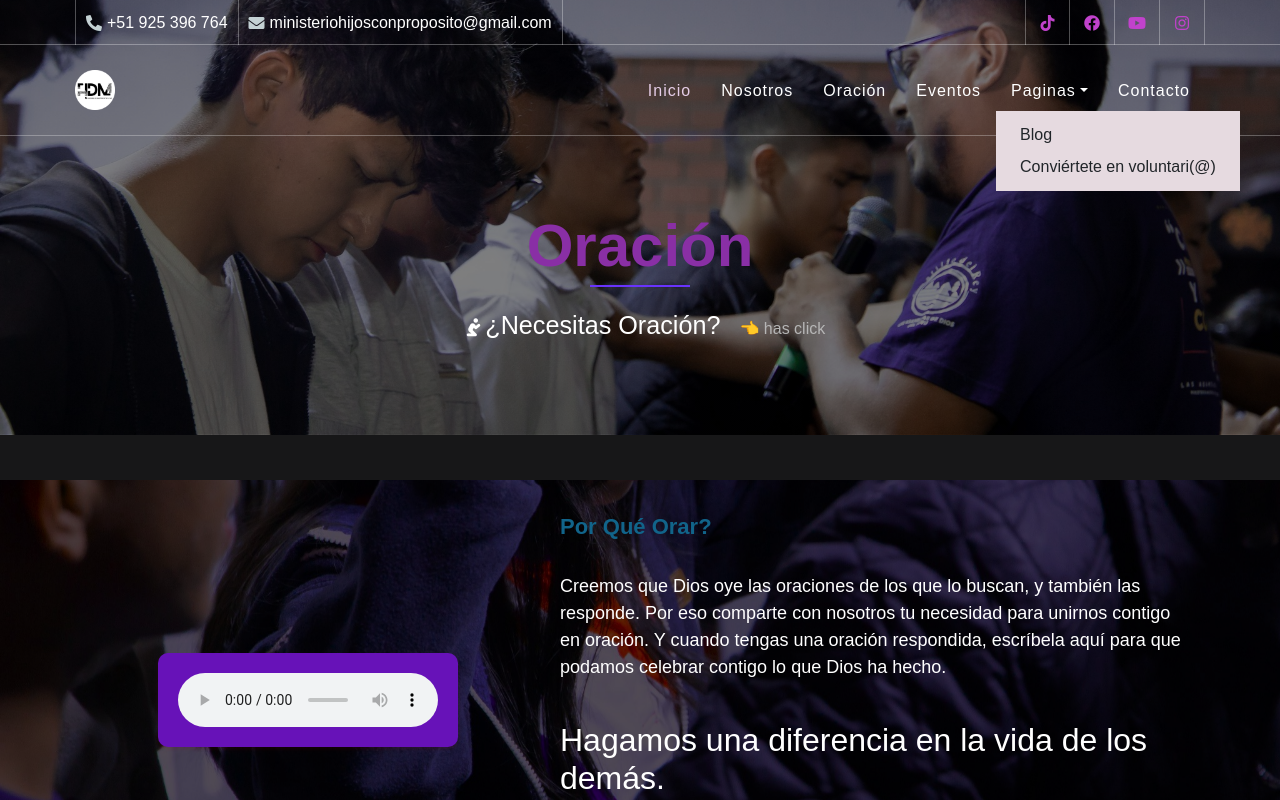
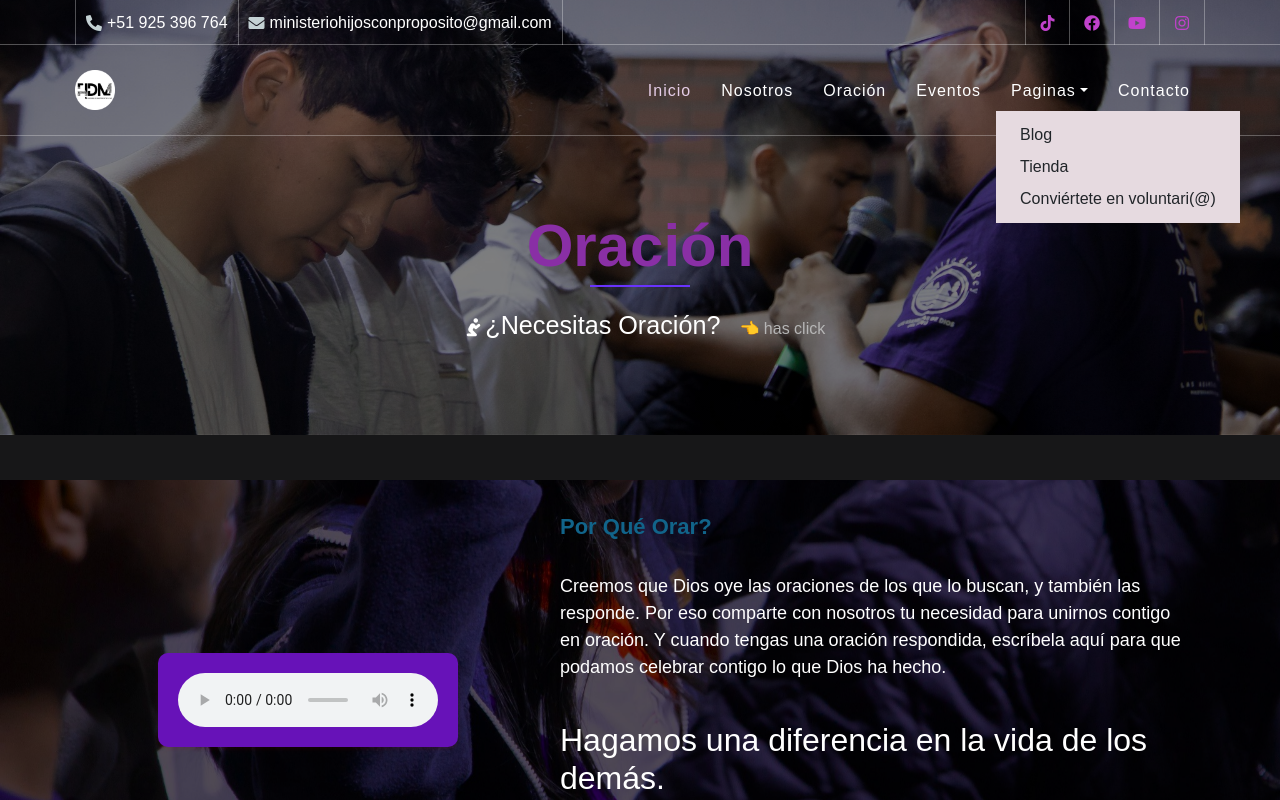
Before and after one commit to HDM-Ayacucho/HDM-Ayacucho.github.io, a plain HTML site: page oracion.html in a window 1280 px wide. Both pictures are taken after a click on the link "Paginas". Shown: the top 800 px of the page. Drawn offline with nearby package versions, Linux system fonts and the light colour scheme.

Commit message:
Update oracion.html

```diff
--- a/oracion.html
+++ b/oracion.html
@@ -99,7 +99,7 @@
                         <a href="#" class="nav-link dropdown-toggle" data-toggle="dropdown">Paginas</a>
                         <div class="dropdown-menu">
                             <a href="https://draft.blogger.com/profile/00274280626540995841" class="dropdown-item">Blog</a>
-
+                            <a href="tienda.html" class="dropdown-item">Tienda</a>
                             <a href="volunteer.html" class="dropdown-item">Conviértete en voluntari(@)</a>
                         </div>
                     </div>
```
